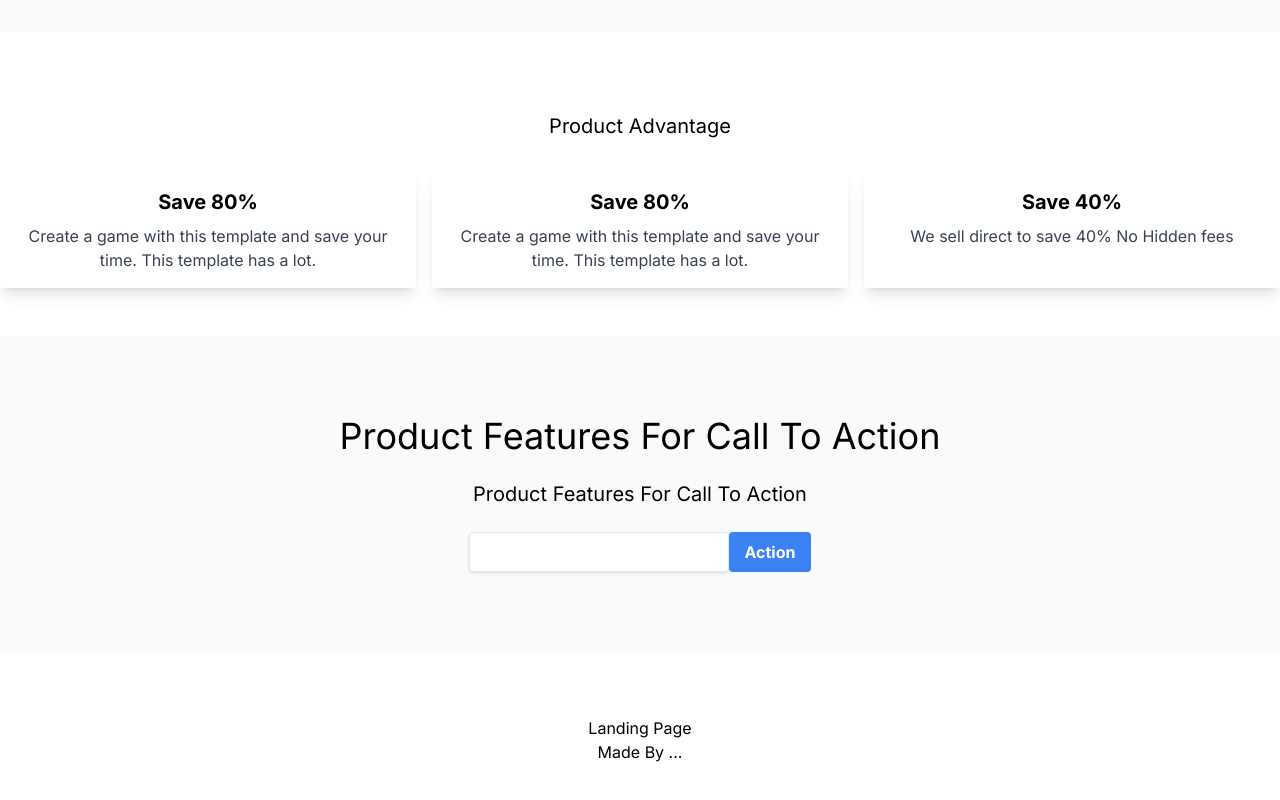
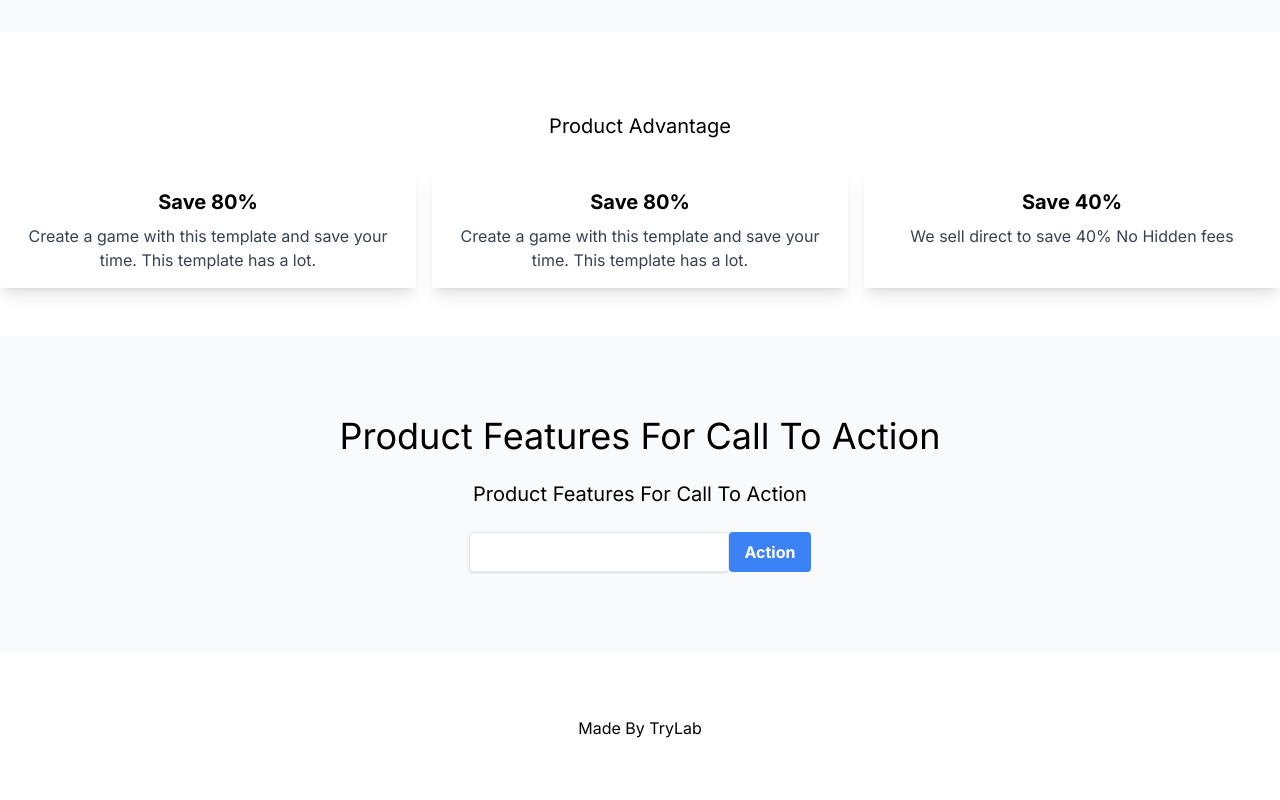
Before and after one commit to kbssj1/nextjs-tailwind-landingpage-template, a Next.js app: page / in a window 1280 px wide. Shown: the part 758-1558 px from the top of the page. Built offline with nearby package versions, Linux system fonts and the light colour scheme.

Commit message:
new page

```diff
--- a/src/app/components/Bottom.jsx
+++ b/src/app/components/Bottom.jsx
@@ -2,8 +2,7 @@ const Bottom = () => {
 
   return (
     <div className="flex flex-col items-center py-16">
-      <p>Landing Page</p>
-      <p>Made By ...</p>
+      <p>Made By TryLab</p>
     </div>
   );
 };
--- /dev/null
+++ b/src/app/page1/page.tsx
@@ -0,0 +1,7 @@
+export default function Page1() {
+  return (
+    <div>
+      page1
+    </div>
+  );
+}
--- /dev/null
+++ b/src/app/page2/page.tsx
@@ -0,0 +1,7 @@
+export default function Page2() {
+  return (
+    <div>
+      page2
+    </div>
+  );
+}
```
Also changed, not shown: 1 other file (tests, documents, lock files or other folders).
